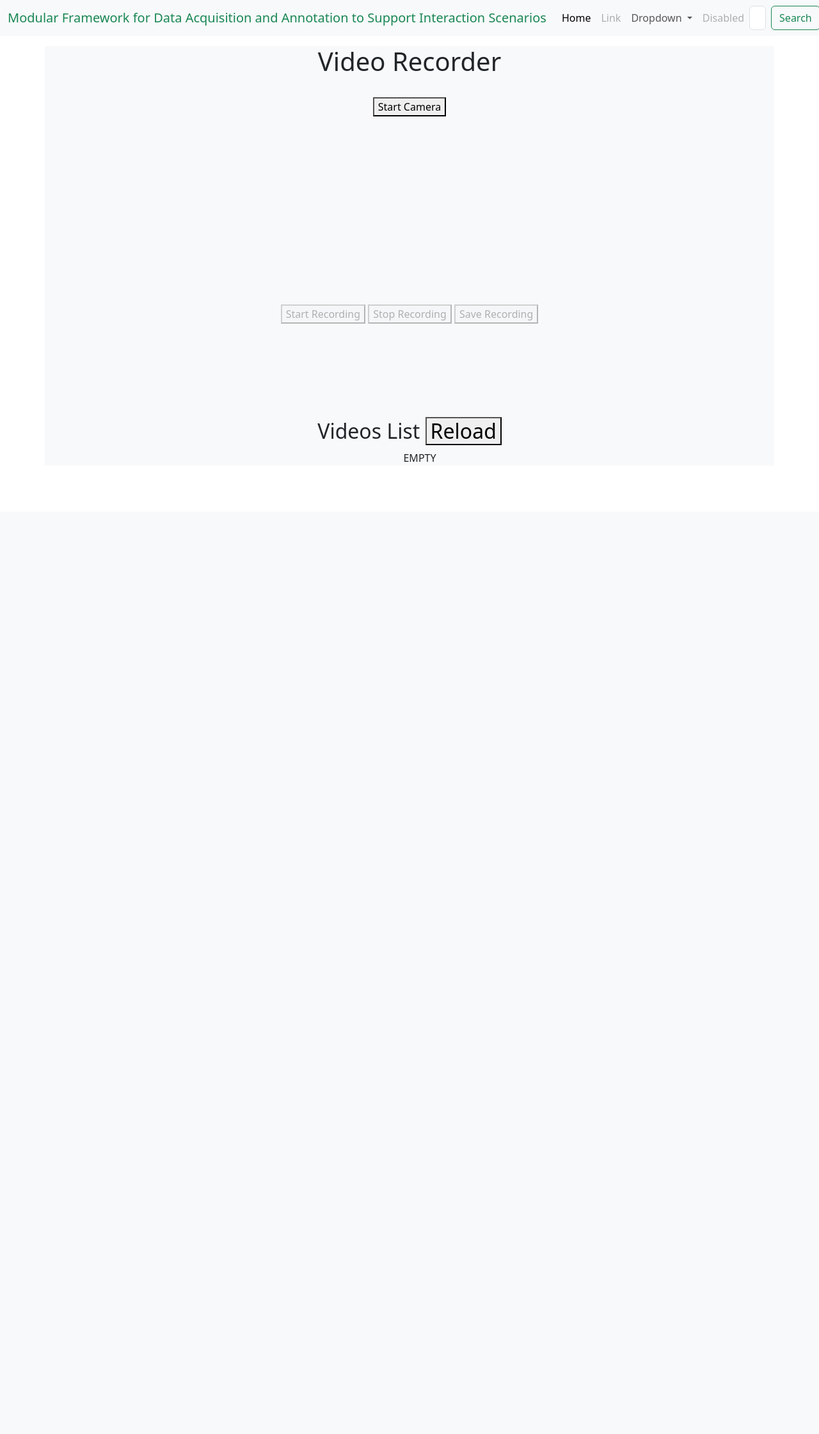
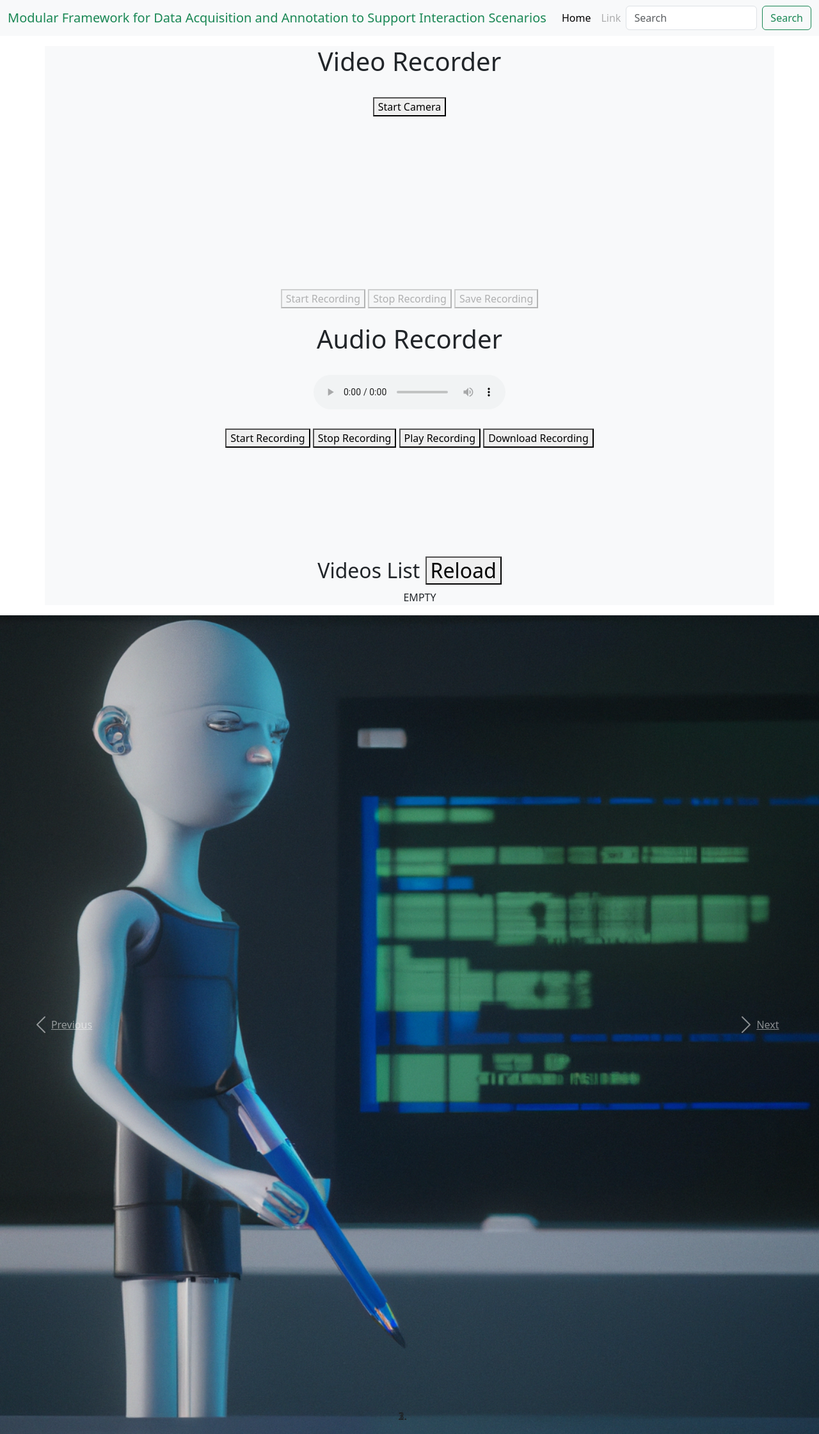
Before and after one commit to PECI2022/demo-repository, a Flask app: page / in a window 1280 px wide. Shown: the whole page at 64% size. Before the commit the page ends 722 px from the top, so only its background shows below. Run offline with Flask 2, Linux system fonts and the light colour scheme; grey boxes are pictures that could not be loaded.

Commit message:
audio recording

```diff
--- a/Frontend/static/js/index.js
+++ b/Frontend/static/js/index.js
@@ -94,3 +94,152 @@ const load_video = async (name) => {
     video_url = URL.createObjectURL(blob);
     loaded_video.src = video_url;
 }
+
+let recorder, chunks = [];
+    const constraints = { audio: true };
+
+    function startRecording() {
+        navigator.mediaDevices.getUserMedia(constraints)
+        .then(stream => {
+            const mediaRecorder = new MediaRecorder(stream);
+            recorder = mediaRecorder;
+            mediaRecorder.start();
+
+            mediaRecorder.addEventListener("dataavailable", event => {
+            chunks.push(event.data);
+            });
+        });
+    }
+
+    function stopRecording() {
+        recorder.stop();
+
+        recorder.addEventListener("stop", () => {
+        const blob = new Blob(chunks, { type: "audio/ogg; codecs=opus" });
+        const audioURL = URL.createObjectURL(blob);
+        const audio = document.querySelector("audio");
+        audio.src = audioURL;
+
+        chunks = [];
+        });
+    }
+
+    function playRecording() {
+        const audio = document.querySelector("audio");
+        audio.play();
+    }
+
+    async function downloadRecording() {
+        let recording = new File(chunks, 'recording.webm', {type:'audio/mp3'});
+        let data = new FormData();
+        data.append('file', recording);
+        data.append('description', JSON.stringify({name:prompt("File Name?")}))
+
+        let response = await fetch('http://127.0.0.1:5001/upload', {
+            method: "POST",
+            body: data
+        });
+
+
+        alert("Audio Saved on the Server");
+
+    }
+
+// no need
+let audio_button = document.querySelector("#start-audio");
+let audio = document.querySelector("#audio");
+let loaded_audio = document.querySelector("#loaded-audio");
+let start_audio_button = document.querySelector("#start-audio-record");
+let stop_audio_button = document.querySelector("#stop-audio-record");
+let save_audio_button = document.querySelector("#save-audio");
+let list_audios = document.querySelector("#list_audios");
+
+let audio_stream = null;
+let audio_recorder = null;
+let audio_blobs_recorded = [];
+
+const AUDIO_TYPE = 'audio/webm'
+
+let audio_blob;
+let audio_url;
+
+audio_button.addEventListener('click', async () => {
+    audio_stream = await navigator.mediaDevices.getUserMedia({ video: false, audio: true});
+    audio.srcObject = audio_stream;
+    start_audio_button.disabled = false;
+    audio_button.disabled = true;
+});
+
+start_audio_button.addEventListener('click', () => {
+    start_audio_button.disabled = true;
+    stop_audio_button.disabled = false;
+
+    audio_recorder = new MediaRecorder(audio_stream, {mimeType: AUDIO_TYPE});
+
+    audio_recorder.addEventListener('dataavailable', (e) => {
+        audio_blobs_recorded.push(e.data);
+    });
+
+    audio_recorder.addEventListener('stop', () => {
+        start_audio_button.disabled = true;
+        save_audio_button.disabled = false;
+    });
+
+    audio_recorder.start(1000);
+    audio_blobs_recorded = [];
+});
+
+save_audio_button.addEventListener('click', async () => {
+    save_audio_button.disabled = true;
+    start_audio_button.disabled = false;
+
+    let recording = new File(audio_blobs_recorded, 'recording.webm', {type:'audio/webm'});
+
+    let data = new FormData();
+    data.append('file', recording);
+    data.append('description', JSON.stringify({name:prompt("File Name?")}))
+
+    let response = await fetch('http://127.0.0.1:5001/upload', {
+        method: "POST",
+        body: data
+    });
+
+    alert("Audio Saved on the Server");
+    list_audios_fetch();
+});
+
+stop_audio_button.addEventListener('click', ()=>{
+    start_audio_button.disabled = false;
+    stop_audio_button.disabled = true;
+
+    audio_recorder.stop();
+});
+
+const list_audios_fetch = async () => {
+    const response = await fetch('http://127.0.0.1:5001/list_videos');
+    let list = await response.json()
+    if(!list) return;
+
+    list_audios.innerHTML = "";
+    list.sort();
+    for(let i of list) {
+        let newElem = document.createElement('li');
+        newElem.innerHTML = `<a onclick="load_audio('${i}')">${i}</a>`;
+        list_audios.appendChild(newElem);
+    }
+};list_audios_fetch()
+
+const load_audio = async (name) => {
+    console.log(name)
+    let response = await fetch('http://127.0.0.1:5001/download', {
+        headers: {
+            'Content-Type': 'application/json'
+        },
+        method: 'POST',
+        body: JSON.stringify({name})
+    });
+
+    let blob = await response.blob();
+    audio_url = URL.createObjectURL(blob);
+    loaded_audio.src = audio_url;
+}
--- a/Frontend/templates/base.html
+++ b/Frontend/templates/base.html
@@ -30,20 +30,7 @@ Support Interaction Scenarios</a>
                 <li class="nav-item">
                 <a class="nav-link disabled" href="#">Link</a>
                 </li>
-                <li class="nav-item dropdown">
-                <a class="nav-link dropdown-toggle" href="#" id="navbarDropdown" role="button" data-bs-toggle="dropdown" aria-expanded="false">
-                    Dropdown
-                </a>
-                <ul class="dropdown-menu" aria-labelledby="navbarDropdown">
-                    <li><a class="dropdown-item" href="#">Action</a></li>
-                    <li><a class="dropdown-item" href="#">Another action</a></li>
-                    <li><hr class="dropdown-divider"></li>
-                    <li><a class="dropdown-item" href="#">Something else here</a></li>
-                </ul>
-                </li>
-                <li class="nav-item">
-                <a class="nav-link disabled" href="#" tabindex="-1" aria-disabled="true">Disabled</a>
-                </li>
+
             </ul>
                 <form class="d-flex">
                     <input class="form-control me-2" type="search" placeholder="Search" aria-label="Search">
@@ -58,6 +45,33 @@ Support Interaction Scenarios</a>
         {% block content %} {% endblock %}
     </div>
 
+    <div id="carouselExampleIndicators" class="carousel slide" data-ride="carousel">
+  <ol class="carousel-indicators">
+    <li data-target="#carouselExampleIndicators" data-slide-to="0" class="active"></li>
+    <li data-target="#carouselExampleIndicators" data-slide-to="1"></li>
+    <li data-target="#carouselExampleIndicators" data-slide-to="2"></li>
+  </ol>
+  <div class="carousel-inner">
+    <div class="carousel-item active">
+      <img src="img/img1.png" class="d-block w-100" alt="...">
+    </div>
+    <div class="carousel-item">
+      <img src="..." class="d-block w-100" alt="...">
+    </div>
+    <div class="carousel-item">
+      <img src="..." class="d-block w-100" alt="...">
+    </div>
+  </div>
+  <a class="carousel-control-prev" href="#carouselExampleIndicators" role="button" data-slide="prev">
+    <span class="carousel-control-prev-icon" aria-hidden="true"></span>
+    <span class="sr-only">Previous</span>
+  </a>
+  <a class="carousel-control-next" href="#carouselExampleIndicators" role="button" data-slide="next">
+    <span class="carousel-control-next-icon" aria-hidden="true"></span>
+    <span class="sr-only">Next</span>
+  </a>
+</div>
+
     <script src="https://cdn.jsdelivr.net/npm/bootstrap@5.3.0-alpha1/dist/js/bootstrap.bundle.min.js"
         integrity="sha384-w76AqPfDkMBDXo30jS1Sgez6pr3x5MlQ1ZAGC+nuZB+EYdgRZgiwxhTBTkF7CXvN"
         crossorigin="anonymous"></script>
--- a/Frontend/templates/index.html
+++ b/Frontend/templates/index.html
@@ -6,12 +6,39 @@
 <div class="container my-3 bg-light" style="text-align: center;">
     <h1>Video Recorder</h1> <br>
     <button id="start-camera">Start Camera</button> <br>
-    </br>
+
     <video id="video" width="320" height="240" autoplay style="display: block, text-align: center; margin: 0 auto;"></video><br>
     </br>
     <button id="start-record" disabled>Start Recording</button>
     <button id="stop-record" disabled>Stop Recording</button>
     <button id="save-video" disabled>Save Recording</button>
+
+    <!-- <button id="start-audio">Start Audio</button> <br>
+
+    <audio id="audio" autoplay></audio><br>
+
+
+    <button id="start-audio-record" disabled>Start Recording</button>
+    <button id="stop-audio-record" disabled>Stop Audio Recording</button>
+    <button id="save-audio" disabled>Save Recording</button> -->
+    <br>
+    <br>
+    <h1>Audio Recorder</h1>
+    <br>
+    <audio controls></audio>
+    <br>
+    <br>
+    <button onclick="startRecording()">Start Recording</button>
+    <button onclick="stopRecording()">Stop Recording</button>
+    <button onclick="playRecording()">Play Recording</button>
+    <button onclick="downloadRecording()">Download Recording</button>
+
+
+
+
+
+    <br>
+
 
     <br>
         <video id="loaded-video" src="" width="220" height="140" autoplay></video>
```
